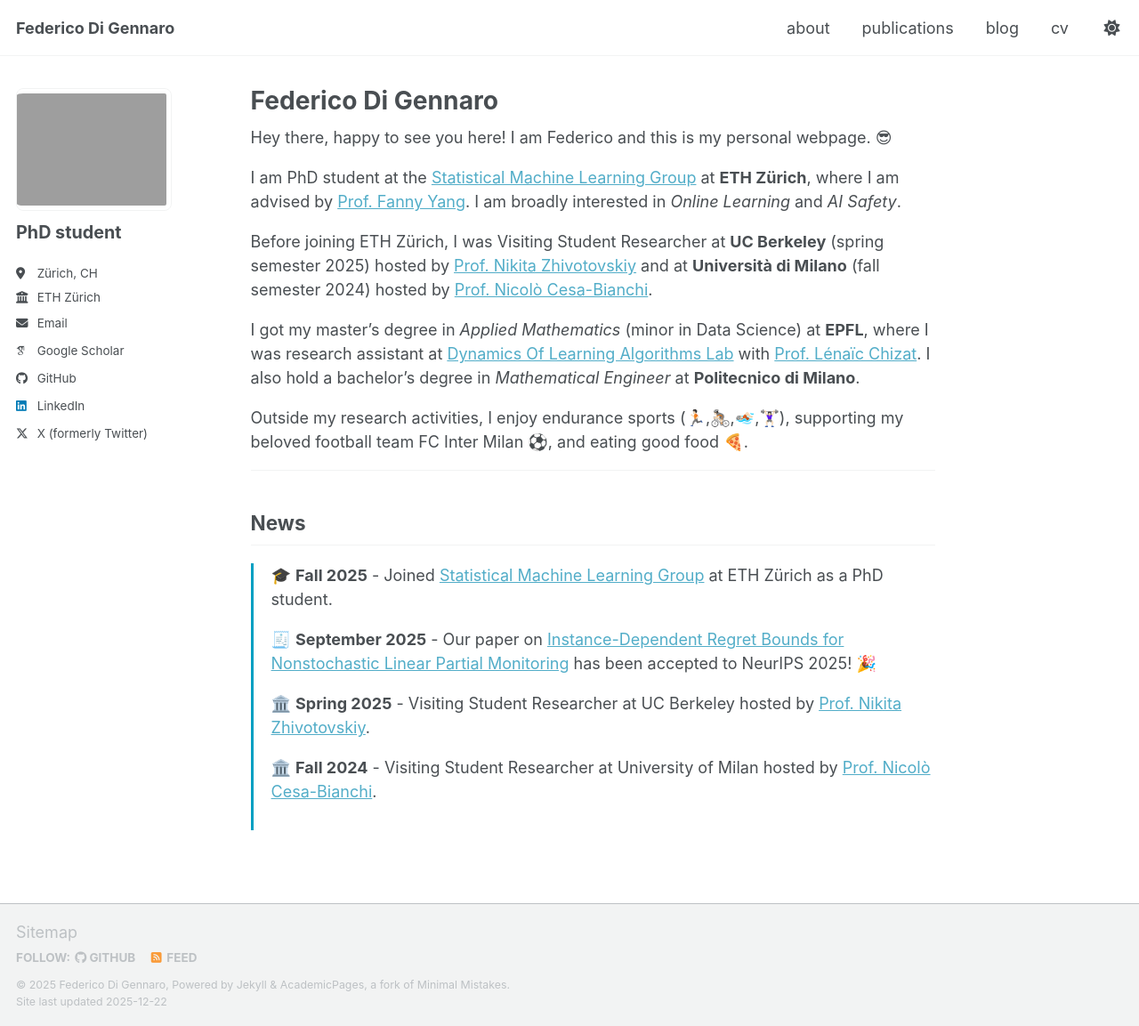
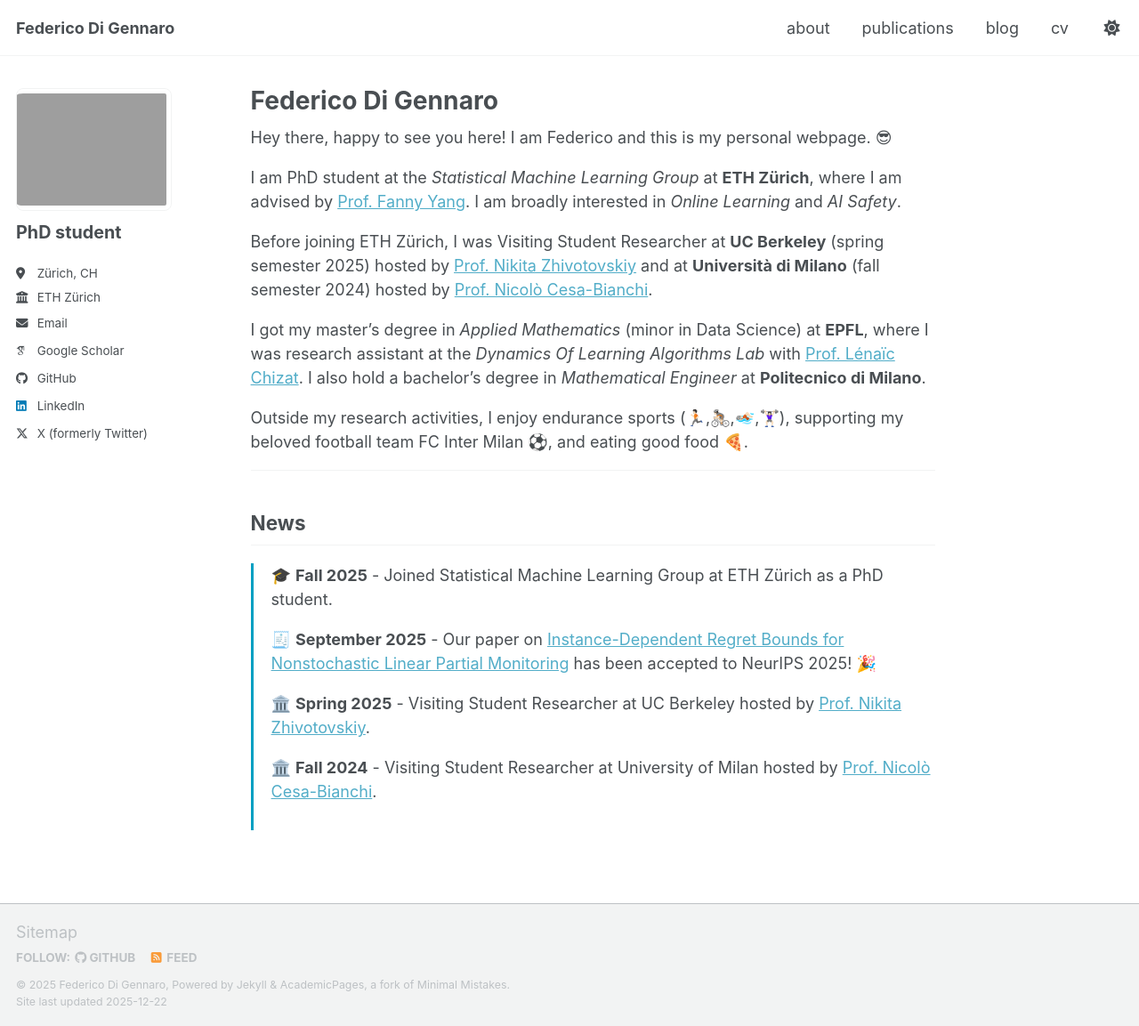
Before and after one commit to FedericoDiGennaro/FedericoDiGennaro.github.io, a Jekyll site: the page built from _pages/about.md, in a window 1280 px wide and 1153 px high. Shown: the whole window at 89% size. Built offline with Jekyll 4.4.1, drawn with Linux system fonts in a browser that asks for light colours; some web fonts are replaced; a script bundle is joined from its source files by our own code; library files that are not in the unit come from our copies.

Commit message:
modification about

```diff
--- a/_pages/about.md
+++ b/_pages/about.md
@@ -9,11 +9,11 @@ redirect_from:
 
 Hey there, happy to see you here! I am Federico and this is my personal webpage. 😎
 
-I am PhD student at the [Statistical Machine Learning Group](https://sml.inf.ethz.ch/group/) at **ETH Zürich**, where I am advised by [Prof. Fanny Yang](https://sml.inf.ethz.ch/group/fannyy/). I am broadly interested in *Online Learning* and *AI Safety*.
+I am PhD student at the *Statistical Machine Learning Group* at **ETH Zürich**, where I am advised by [Prof. Fanny Yang](https://sml.inf.ethz.ch/group/fannyy/). I am broadly interested in *Online Learning* and *AI Safety*.
 
 Before joining ETH Zürich, I was Visiting Student Researcher at **UC Berkeley** (spring semester 2025) hosted by [Prof. Nikita Zhivotovskiy](https://sites.google.com/view/nikitazhivotovskiy/) and at **Università di Milano** (fall semester 2024) hosted by [Prof. Nicolò Cesa-Bianchi](https://cesa-bianchi.di.unimi.it/).
 
-I got my master's degree in *Applied Mathematics* (minor in Data Science) at **EPFL**, where I was research assistant at [Dynamics Of Learning Algorithms Lab]() with [Prof. Lénaïc Chizat](https://lchizat.github.io/). I also hold a bachelor's degree in *Mathematical Engineer* at **Politecnico di Milano**.
+I got my master's degree in *Applied Mathematics* (minor in Data Science) at **EPFL**, where I was research assistant at the *Dynamics Of Learning Algorithms Lab* with [Prof. Lénaïc Chizat](https://lchizat.github.io/). I also hold a bachelor's degree in *Mathematical Engineer* at **Politecnico di Milano**.
 
 Outside my research activities, I enjoy endurance sports (🏃🏻,🚴🏻,🏊🏻,🏋🏻‍♀️), supporting my beloved football team FC Inter Milan ⚽️, and eating good food 🍕.
 
@@ -22,7 +22,7 @@ Outside my research activities, I enjoy endurance sports (🏃🏻,🚴🏻,🏊
 ## News
 
 <div style="height: 300px; overflow-y: auto; border-left: 3px solid #009fc2ff; padding-left: 20px; margin-top: 20px;">
-<p>🎓 <strong>Fall 2025</strong> - Joined <a href="https://sml.inf.ethz.ch/group/">Statistical Machine Learning Group</a> at ETH Zürich as a PhD student.</p>
+<p>🎓 <strong>Fall 2025</strong> - Joined Statistical Machine Learning Group at ETH Zürich as a PhD student.</p>
 
 <p>🧾 <strong>September 2025</strong> - Our paper on <a href="https://www.arxiv.org/abs/2510.19158">Instance-Dependent Regret Bounds for Nonstochastic Linear Partial Monitoring</a> has been accepted to NeurIPS 2025! 🎉</p>
 
```
